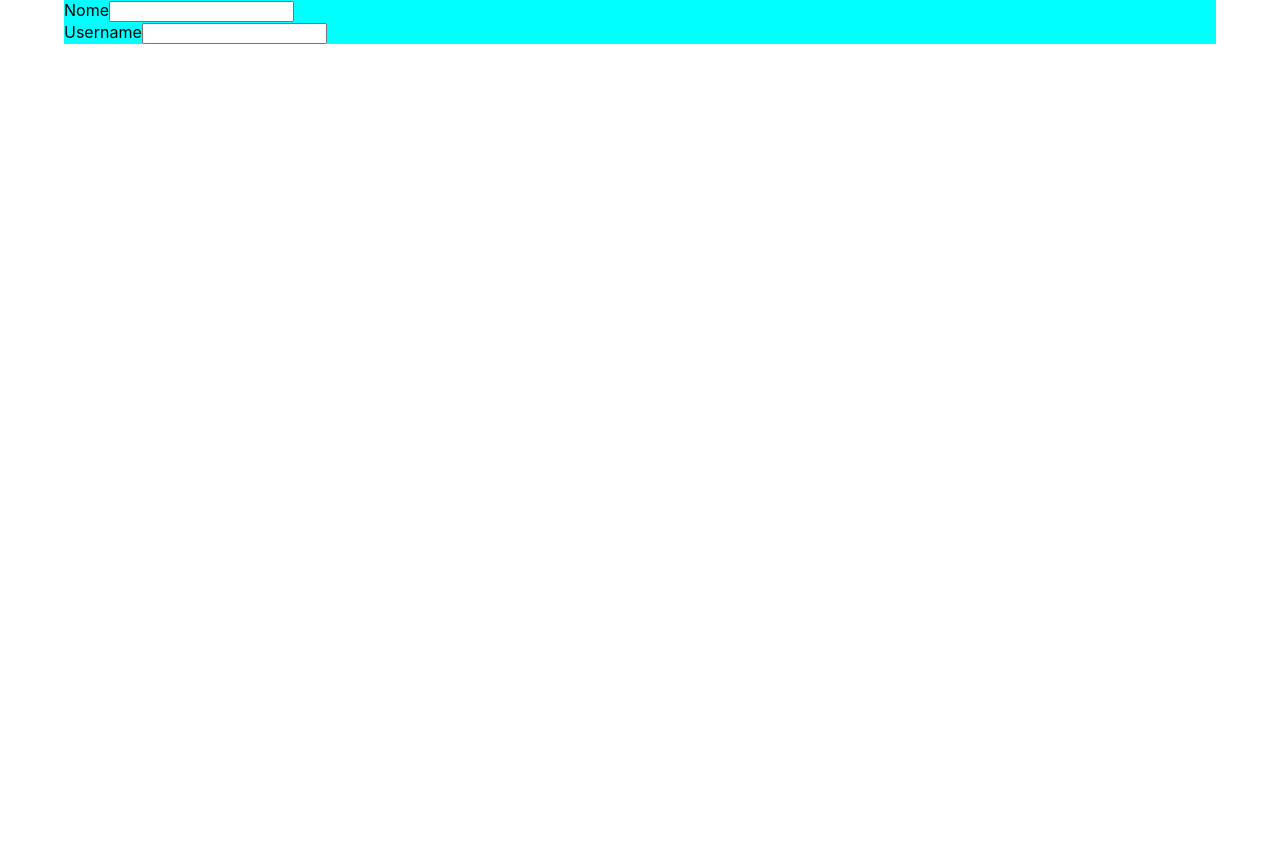
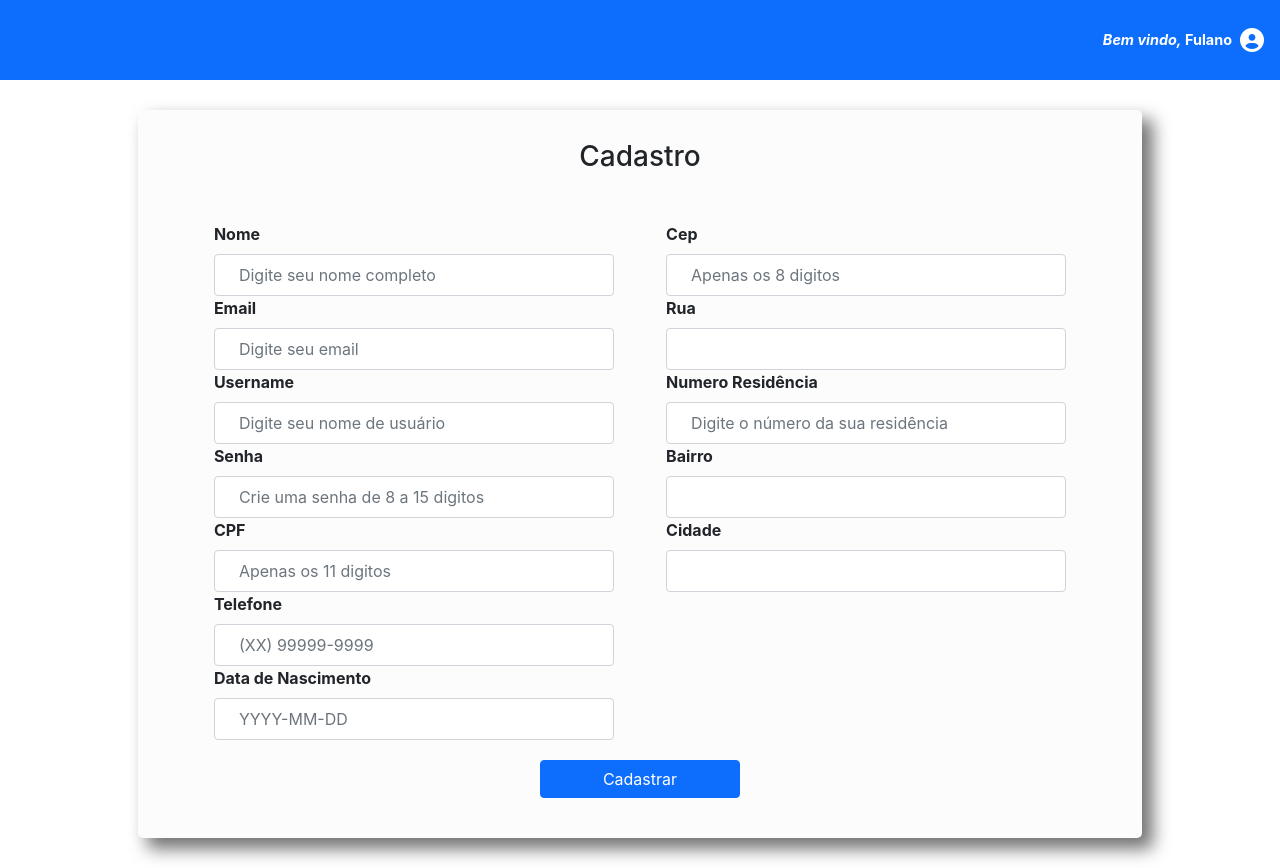
Before and after one commit to marlonemmerich/projeto-final-serratec-frontend, a React (Create React App) app: page / in a window 1280 px wide. Before the commit the page ends 800 px from the top, so only its background shows below. Built offline with nearby package versions, Linux system fonts and the light colour scheme.

Commit message:
Página de cadastro e header iniciados

```diff
--- a/public/index.html
+++ b/public/index.html
@@ -10,7 +10,12 @@
       content="Web site created using create-react-app"
     />
     <link rel="apple-touch-icon" href="%PUBLIC_URL%/logo192.png" />
-    <link rel="stylesheet" href="https://fonts.googleapis.com/css?family=Roboto:300,400,500,700&display=swap" />
+    <link href="https://cdn.jsdelivr.net/npm/bootstrap@5.0.2/dist/css/bootstrap.min.css" rel="stylesheet" integrity="sha384-EVSTQN3/azprG1Anm3QDgpJLIm9Nao0Yz1ztcQTwFspd3yD65VohhpuuCOmLASjC" crossorigin="anonymous">
+    <script src="https://cdn.jsdelivr.net/npm/bootstrap@5.0.2/dist/js/bootstrap.bundle.min.js" integrity="sha384-MrcW6ZMFYlzcLA8Nl+NtUVF0sA7MsXsP1UyJoMp4YLEuNSfAP+JcXn/tWtIaxVXM" crossorigin="anonymous"></script>
+    <script
+    src="https://kit.fontawesome.com/9974c79f69.js"
+    crossorigin="anonymous"
+></script>
     <title>React App</title>
   </head>
   <body>
--- a/src/App.js
+++ b/src/App.js
@@ -1,10 +1,12 @@
 import { BrowserRouter, Route, Switch } from 'react-router-dom';
 import './App.css';
 import Cadastro from './pages/Cadastro';
+import Header from './components/Header';
 
 function App() {
   return (
     <BrowserRouter>
+      <Header />
       <Switch>
         <Route exact path="/">
           <Cadastro />
--- a/src/components/Header/index.jsx
+++ b/src/components/Header/index.jsx
@@ -2,8 +2,11 @@ import './style.css';
 
 function Header() {
   return (
-    <header>
-      <p>Bem vindo,</p>
+    <header className="p-3 mb-2 bg-primary text-white">
+
+            <p><em>Bem vindo,</em> Fulano</p>
+            <i className="fas fa-user-circle iconeUsuario"></i>
+
     </header>
   )
 }
--- a/src/components/Header/style.css
+++ b/src/components/Header/style.css
@@ -0,0 +1,16 @@
+header {
+    width: 100%;
+    height: 10vh;
+    display: flex;
+    justify-content: flex-end;
+    align-items: center;
+}
+
+p {
+    margin: 0;
+}
+
+.iconeUsuario {
+    font-size: 1.5rem;
+    margin-left: .5rem;
+}
--- a/src/pages/Cadastro/index.jsx
+++ b/src/pages/Cadastro/index.jsx
@@ -1,18 +1,239 @@
-import './style.css';
+import { useState } from "react";
+import axios from "axios";
+
+import "./style.css";
 
 function Cadastro() {
+  const [nome, setNome] = useState("");
+  const [email, setEmail] = useState("");
+  const [userName, setUserName] = useState("");
+  const [senha, setSenha] = useState("");
+  const [cpf, setCpf] = useState("");
+  const [telefone, setTelefone] = useState("");
+  const [dataNascimento, setDataNascimento] = useState("");
+  const [cep, setCep] = useState("");
+  const [rua, setRua] = useState("");
+  const [numero, setNumero] = useState("");
+  const [bairro, setBairro] = useState("");
+  const [cidade, setCidade] = useState("");
+  const [estado, setEstado] = useState("");
+
+  const cpfHandle = (evento) => {
+    if (evento.target.value.length <= 11) setCpf(evento.target.value);
+  };
+  const cepHandle = (evento) => {
+    if (evento.target.value.length <= 8) setCep(evento.target.value);
+  };
+
+  const obterCep = (evento) => {
+    if (!evento.target.value) return;
+
+    const url = `https://viacep.com.br/ws/${evento.target.value}/json/`;
+    axios
+      .get(url)
+      .then((response) => {
+        if (!response.data.erro) {
+          setRua(response.data.logradouro);
+          setBairro(response.data.bairro);
+          setCidade(response.data.localidade);
+          setEstado(response.data.uf);
+        }
+      })
+      .catch();
+  };
+
+  const efetuarCadastro = (evento) => {
+    evento.preventDefault();
+    const usuario = {
+      nome: nome,
+      email: email,
+      username: userName,
+      senha: senha,
+      cpf: cpf,
+      telefone: telefone,
+      dataNascimento: dataNascimento,
+      endereco: {
+        cep: cep,
+        rua: rua,
+        numeroResidencia: numero,
+        bairro: bairro,
+        cidade: cidade,
+        estado: estado,
+      },
+    };
+
+    axios
+      .post("cliente", usuario)
+      .then((response) => {
+        console.log(response.data);
+        console.log(usuario);
+        localStorage.setItem("token", response.data.access_token);
+        alert(`Usuário ${nome} cadastrada com sucesso!`);
+        setNome("");
+        setEmail("");
+        setUserName("");
+        setSenha("");
+        setCpf("");
+        setTelefone("");
+        setDataNascimento("");
+        setCep("");
+        setRua("");
+        setNumero("");
+        setBairro("");
+        setCidade("");
+        setEstado("");
+      })
+      .catch((erro) => {
+        console.log("Algo deu erro");
+        console.log(erro);
+      });
+  };
+
   return (
-    <form>
-        <div>
-            <label>Nome</label>
-            <input type="text" />
-        </div>
-        <div>
-            <label>Username</label>
-            <input type="text" />
-        </div>
-    </form>
-  )
+    <div className="container">
+        <form className="formCadastro" onSubmit={efetuarCadastro}>
+          <h3 className="mb-5">Cadastro</h3>
+          <div className=" d-flex flex-row flex-wrap justify-content-around">
+            <div className="cadastro1">
+              <div>
+                <label className="mb-2">Nome</label>
+                <input
+                  className="form-control py-2 px-4"
+                  required
+                  type="text"
+                  value={nome}
+                  onChange={(evento) => setNome(evento.target.value)}
+                  placeholder="Digite seu nome completo"
+                />
+              </div>
+              <div>
+                <label className="mb-2">Email</label>
+                <input
+                  className="form-control py-2 px-4"
+                  required
+                  type="email"
+                  value={email}
+                  onChange={(evento) => setEmail(evento.target.value)}
+                  placeholder="Digite seu email"
+                />
+              </div>
+              <div>
+                <label className="mb-2">Username</label>
+                <input
+                  className="form-control py-2 px-4"
+                  required
+                  type="text"
+                  value={userName}
+                  onChange={(evento) => setUserName(evento.target.value)}
+                  minLength="5"
+                  placeholder="Digite seu nome de usuário"
+                />
+              </div>
+              <div>
+                <label className="mb-2">Senha</label>
+                <input
+                  className="form-control py-2 px-4"
+                  required
+                  type="password"
+                  value={senha}
+                  onChange={(evento) => setSenha(evento.target.value)}
+                  placeholder="Crie uma senha de 8 a 15 digitos"
+                />
+              </div>
+              <div>
+                <label className="mb-2">CPF</label>
+                <input
+                  className="form-control py-2 px-4"
+                  required
+                  type="number"
+                  value={cpf}
+                  onChange={cpfHandle}
+                  placeholder="Apenas os 11 digitos"
+                />
+              </div>
+              <div>
+                <label className="mb-2">Telefone</label>
+                <input
+                  className="form-control py-2 px-4"
+                  required
+                  type="number"
+                  value={telefone}
+                  onChange={(evento) => setTelefone(evento.target.value)}
+                  placeholder="(XX) 99999-9999"
+                />
+              </div>
+              <div>
+                <label className="mb-2">Data de Nascimento</label>
+                <input
+                  className="form-control py-2 px-4"
+                  required
+                  type="data"
+                  value={dataNascimento}
+                  onChange={(evento) => setDataNascimento(evento.target.value)}
+                  placeholder="YYYY-MM-DD"
+                />
+              </div>
+            </div>
+            <div className="cadastro2">
+              <div>
+                <label className="mb-2">Cep</label>
+                <input
+                  className="form-control py-2 px-4"
+                  required
+                  type="number"
+                  value={cep}
+                  onBlur={obterCep}
+                  onChange={cepHandle}
+                  placeholder="Apenas os 8 digitos"
+                />
+              </div>
+              <div>
+                <label className="mb-2">Rua</label>
+                <input
+                  className="form-control py-2 px-4"
+                  required
+                  type="text"
+                  value={rua}
+                  onChange={(evento) => setRua(evento.target.value)}
+                />
+              </div>
+              <div>
+                <label className="mb-2">Numero Residência</label>
+                <input
+                  className="form-control py-2 px-4"
+                  required
+                  type="number"
+                  value={numero}
+                  onChange={(evento) => setNumero(evento.target.value)}
+                  placeholder="Digite o número da sua residência"
+                />
+              </div>
+              <div>
+                <label className="mb-2">Bairro</label>
+                <input
+                  className="form-control py-2 px-4"
+                  required
+                  type="text"
+                  value={bairro}
+                  onChange={(evento) => setBairro(evento.target.value)}
+                />
+              </div>
+              <div>
+                <label className="mb-2">Cidade</label>
+                <input
+                  className="form-control py-2 px-4"
+                  required
+                  type="text"
+                  value={cidade}
+                  onChange={(evento) => setCidade(evento.target.value)}
+                />
+              </div>
+            </div>
+          </div>
+          <button className="btn btn-primary">Cadastrar</button>
+        </form>
+    </div>
+  );
 }
 
 export default Cadastro;
--- a/src/pages/Cadastro/style.css
+++ b/src/pages/Cadastro/style.css
@@ -1,6 +1,51 @@
+.formCadastro {
+    width: 90%;
+    min-width: 650px;
+    min-height: 450px;
+    padding: 20px 50px;
+    display: flex;
+    flex-direction: column;
+    justify-content: center;
+    align-items: center;
+    background-color: #fcfcfc;
+    margin: 30px auto;
+    border-radius: 5px;
+    -webkit-box-shadow: 10px 10px 17px 1px rgba(115, 115, 115, 1);
+    -moz-box-shadow: 10px 10px 17px 1px rgba(115, 115, 115, 1);
+    box-shadow: 10px 10px 17px 1px rgba(115, 115, 115, 1);
+}
+.cadastro1 {
+    max-width: 400px;
+}
+.cadastro2 {
+    max-width: 400px;
+}
 
-form {
-    width: 90%;
-    margin: auto;
-    background-color: aqua;
+.logoLogin {
+    width: 60px;
 }
+
+h3 {
+    margin: 10px auto;
+}
+
+div {
+    text-align: left;
+    display: block;
+    width: 100%;
+    font-weight: bold;
+}
+
+button {
+    width: 200px;
+    font-size: 1rem;
+    padding: 10px;
+    border-radius: 5px;
+    cursor: pointer;
+    font-weight: bold;
+    margin: 20px;
+}
+
+p {
+    font-size: 0.9rem;
+}
```
